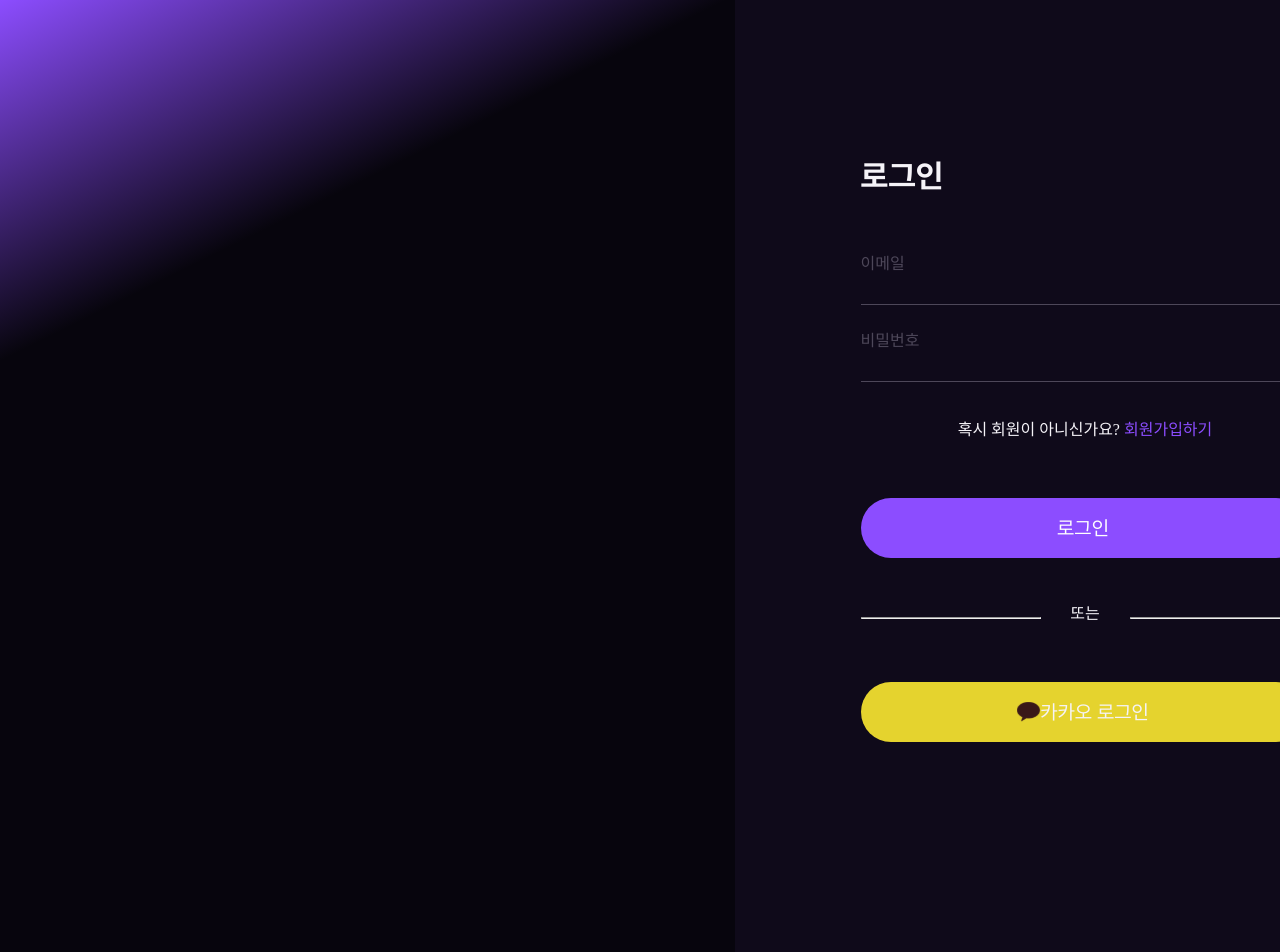
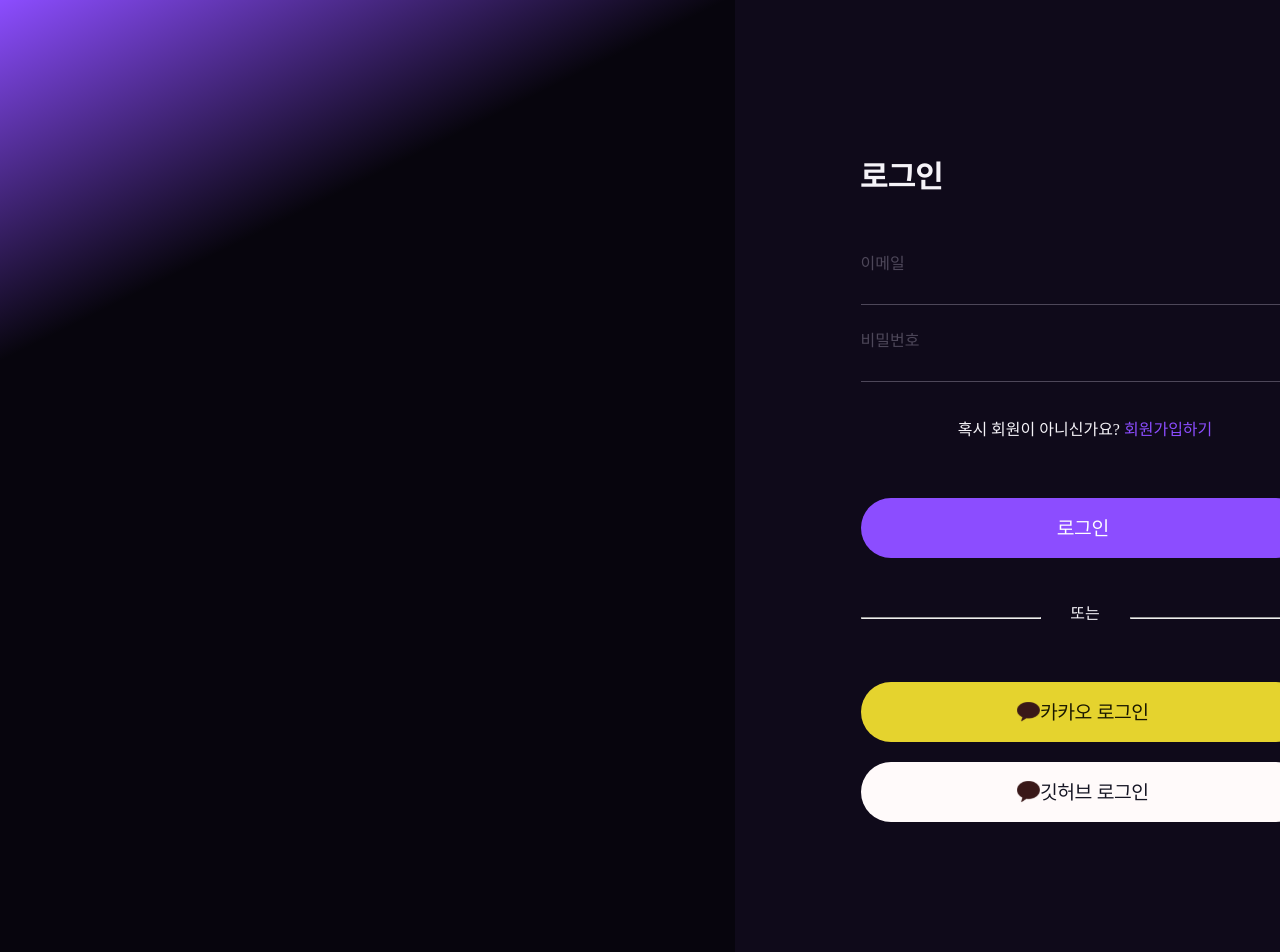
Before and after one commit to d0ngwooK1m/contap, a React (Create React App) app: page /login in a window 1280 px wide. Shown: the top 952 px of the page. Built offline with nearby package versions, Linux system fonts and the light colour scheme; no server answers; some icons are missing.

Commit message:
(김동우) add: github 로그인 추가

```diff
--- a/src/pages/Login.js
+++ b/src/pages/Login.js
@@ -22,14 +22,17 @@ import {
   DivideLine,
   DivideContent,
   KakaoButton,
+  GithubButton,
   WarningText,
 } from '../utils/styledLoginSign';
 import { ReactComponent as Onboard1Svg } from '../svgs/onboarding1.svg';
 import { ReactComponent as KakaoLogoSvg } from '../svgs/KakaoLogo.svg';
+import { ReactComponent as GithubLogoSvg } from '../svgs/GithubLogo.svg';
 
 const Login = () => {
   const baseURL = process.env.REACT_APP_SERVER_URI;
   const history = useHistory();
+  const [login, setLogin] = React.useState('');
 
   const {
     register,
@@ -45,11 +48,15 @@ const Login = () => {
       return null;
     }
     const query = location.search;
-    const code = query.split('=')[1];
+    const firstCode = query.split('?')[1];
+    const site = firstCode.split('&')[0]
+    const code = firstCode.split('=')[1];
     // console.log(code);
     // let code = new URL(window.location.href).searchParams.get("code");
-    console.log(code);
+    console.log(firstCode, site, code);
+    // console.log(secondCode);
 
+    if (site === 'kakao') {
       async function handleKakaoLogin() {
         try {
           const { data } = await axios({
@@ -67,7 +74,32 @@ const Login = () => {
         }
       }
 
-    return handleKakaoLogin();
+      handleKakaoLogin();
+    }
+
+    if (site === 'github') {
+      async function handleGithubLogin() {
+        try {
+          const { data } = await axios({
+            method: 'GET',
+            url: `${baseURL}/user/github?code=${code}`,
+          });
+          console.log('githublogin');
+          console.log(data);
+          saveToken(data.token);
+          await dispatch(
+            loginAction({ email: data.email, userName: data.userName }),
+          );
+          history.replace('/');
+        } catch (error) {
+          console.error(error);
+        }
+      }
+
+      handleGithubLogin()
+    }
+
+    return
 
   }, []);
 
@@ -171,22 +203,28 @@ const Login = () => {
           <KakaoButton
             onClick={() => {
               console.log(process.env.REACT_APP_KAKAO_PATH);
+              setLogin('kakao');
               window.location.href = `${process.env.REACT_APP_KAKAO_PATH}`;
             }}
           >
             <KakaoLogoSvg />
-            <Text color={ColorStyle.Gray500} regular20>
+            <Text color="#181600" regular20>
               카카오 로그인
             </Text>
           </KakaoButton>
-          {/* <button
+          <GithubButton
             onClick={() => {
               console.log(process.env.REACT_APP_GITHUB_PATH);
+              setLogin('github');
               window.location.href = `${process.env.REACT_APP_GITHUB_PATH}`;
+
             }}
           >
+            <GithubLogoSvg />
+            <Text color={ColorStyle.BackGround100} regular20>
               깃허브 로그인
-          </button> */}
+            </Text>
+          </GithubButton>
         </div>
       </RightWrapper>
     </LoginWrapper>
--- a/src/utils/styledLoginSign.js
+++ b/src/utils/styledLoginSign.js
@@ -102,6 +102,20 @@ const KakaoButton = styled.button`
   cursor: pointer;
 `;
 
+const GithubButton = styled.button`
+  display: flex;
+  justify-content: center;
+  align-items: center;
+  width: 445px;
+  height: 60px;
+  margin: 20px 0px 0px 0px;
+  color: #181600;
+  border-radius: 30px;
+  background-color: #fffafa;
+  border: none;
+  cursor: pointer;
+`;
+
 const WarningText = styled.p`
   color: ${ColorStyle.Error};
   margin: 0px;
@@ -120,5 +134,6 @@ export {
   DivideLine,
   DivideContent,
   KakaoButton,
+  GithubButton,
   WarningText,
 };
```
Also changed, not shown: src/svgs/GithubLogo.svg (added). Lines whose indentation alone changed are shown as unchanged.
